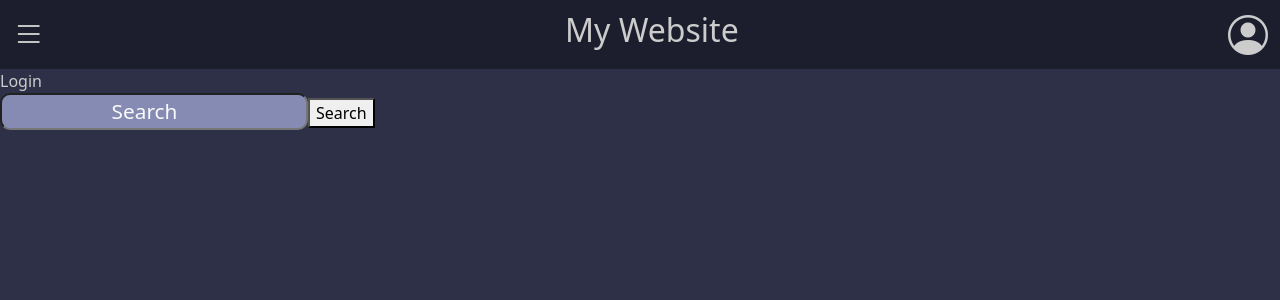
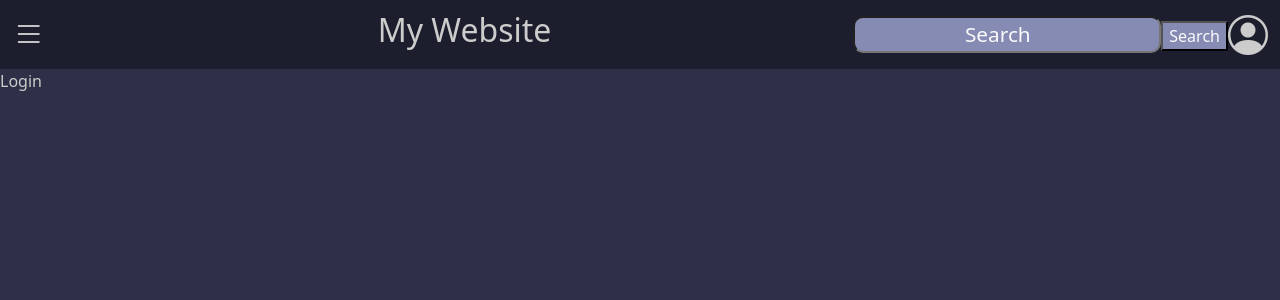
Before and after one commit to DarkRose2021/NewMovieDBSite, a React (Create React App) app in the folder front-end/: page /login in a window 1280 px wide. Shown: the top 300 px of the page. Built offline with nearby package versions, Linux system fonts and the light colour scheme.

Commit message:
Added Admin thing

```diff
--- a/front-end/src/Components/Navbar.js
+++ b/front-end/src/Components/Navbar.js
@@ -14,9 +14,9 @@ const NavBar = ({ siteName, contentComponent }) => {
 	return (
 		<>
 			<div id="mySidebar" className={`sidebar ${sidebarOpen ? "open" : ""}`}>
-				<a href="#">About</a>
-				<a href="#">Services</a>
-				<a href="#">Clients</a>
+				<a href="/login">Login</a>
+				<a href="/signup">Sign Up</a>
+				<a href="/">Home</a>
 				<a href="#">Contact</a>
 			</div>
 
@@ -27,17 +27,21 @@ const NavBar = ({ siteName, contentComponent }) => {
 						onClick={openNav}
 						style={{ marginLeft: "1%", paddingLeft: "0" }}
 					>
+
 						{sidebarOpen ? (
 							<i className="bi bi-x-lg h2"></i>
 						) : (
 							<i className="bi bi-list h2"></i>
 						)}
+
 					</Navbar.Brand>
 					<Navbar.Toggle />
 					<Navbar.Collapse className="justify-content-between">
 						<Navbar.Text className="mx-auto">
 							<h2>{siteName}</h2>
 						</Navbar.Text>
+						<Search />
+
 						<Navbar.Text>
 							{/* Change to a toggle to show login   signup when not logged in */}
 							<i className="bi bi-person-circle h1"></i>
--- a/front-end/src/index.js
+++ b/front-end/src/index.js
@@ -45,7 +45,6 @@ const root = ReactDOM.createRoot(document.getElementById("root"));
 root.render(
 	<React.StrictMode>
 		<RouterProvider router={router} />
-		<Search />
 	</React.StrictMode>
 );
 
--- a/front-end/src/index.scss
+++ b/front-end/src/index.scss
@@ -32,3 +32,7 @@ $search: #868bb4; //Search Bar
 	}
 
 }
+.searchButon{
+	background-color: $search;
+	color: #FAFAFA ;
+}
```
Also changed, not shown: front-end/src/Components/Admin.js (added, +9 -0 lines).
